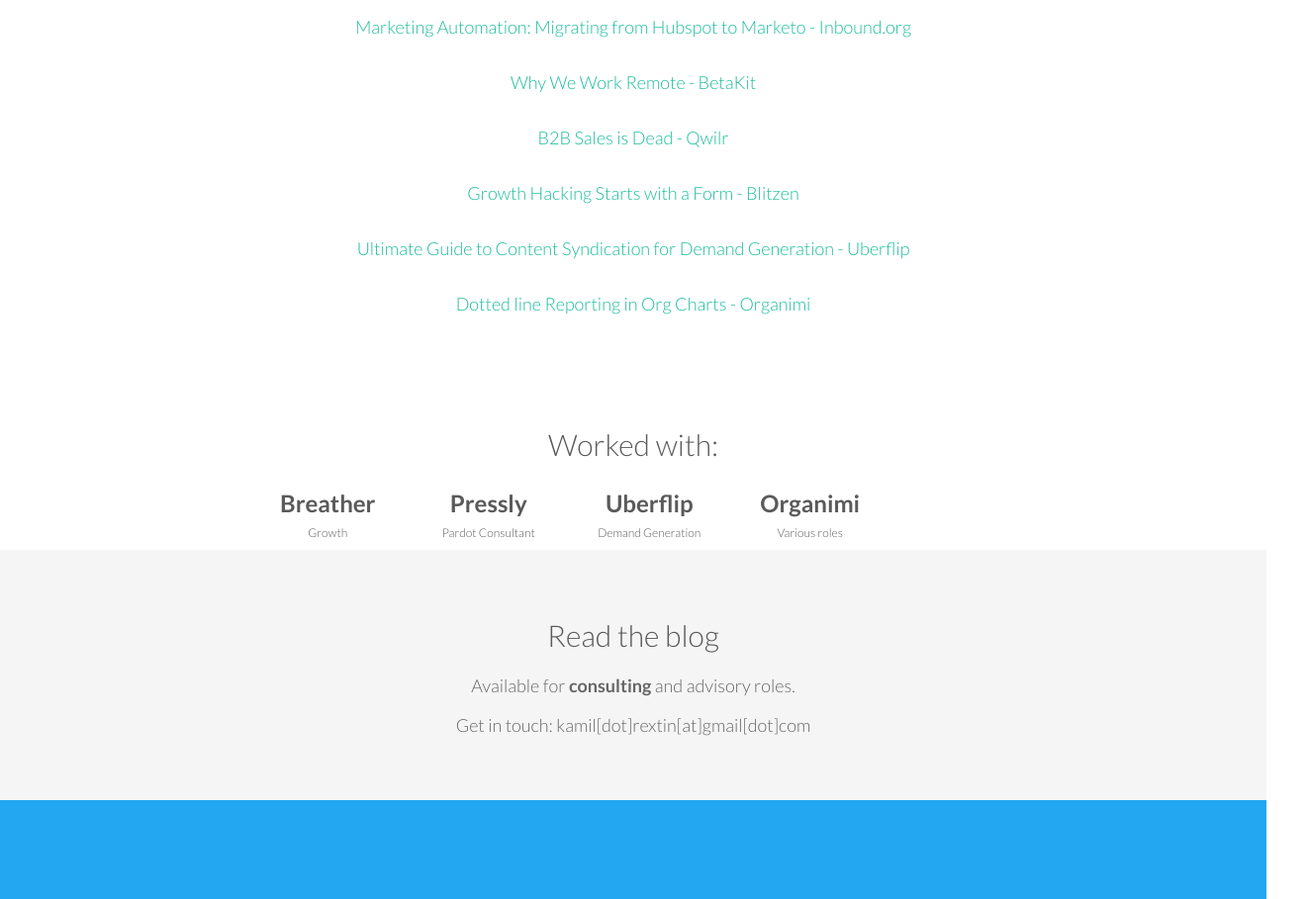
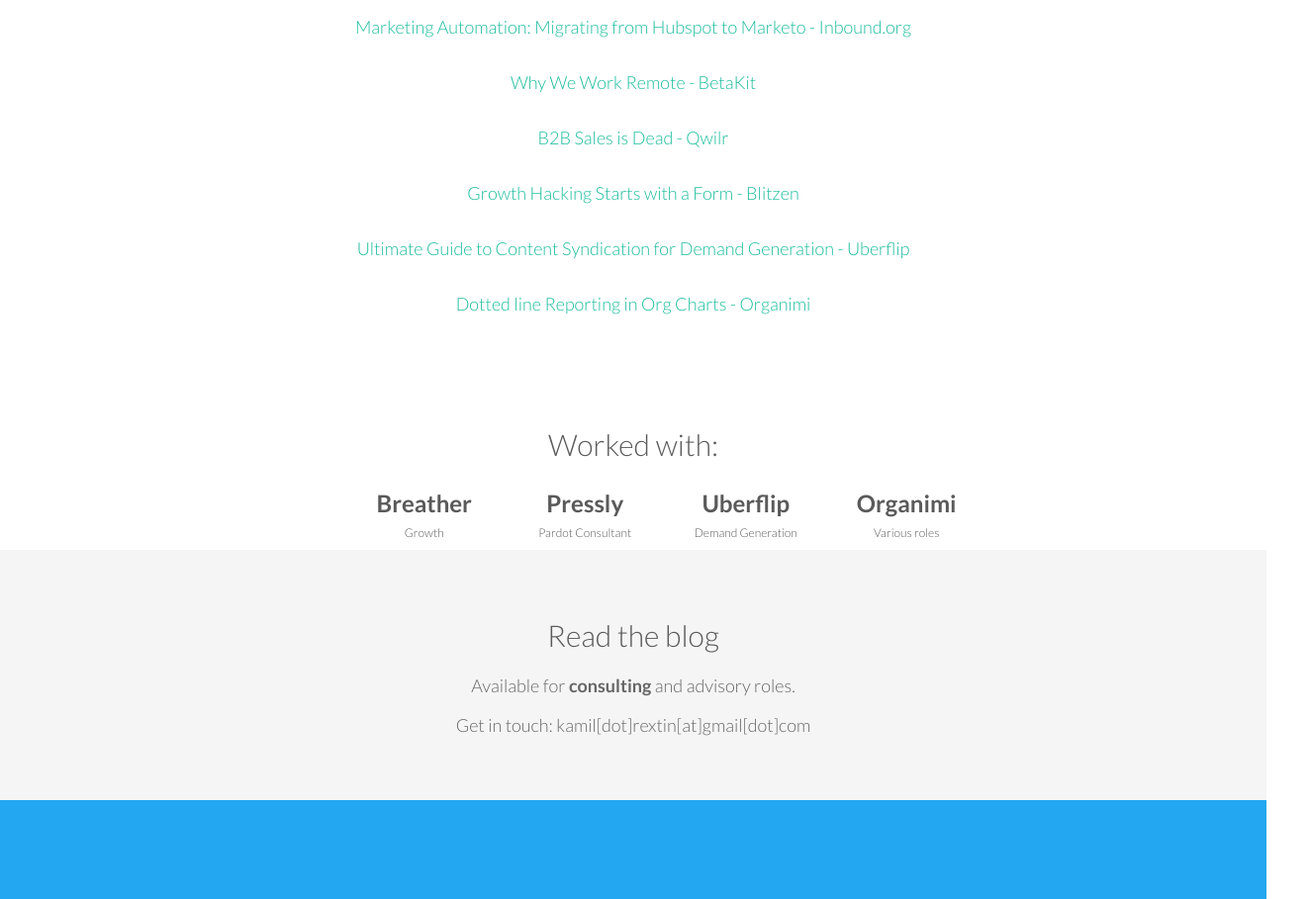
Before and after one commit to kamilrextin/kamilrextin.github.io, a plain HTML site: page index.html in a window 1280 px wide. Shown: the part 880-1789 px from the top of the page at 99% size, 1323 px wide, since content can reach past the window. Drawn offline with Linux system fonts and the light colour scheme.

Commit message:
adjusting off-set-3 class
adjusted off-set in companies div to center it

```diff
--- a/index.html
+++ b/index.html
@@ -76,7 +76,7 @@
     <div class="container">
       <div class="row centered">
       <h2> Worked with: </h2>
-        <div class="col-md-10 col-md-offset-2 centered">
+        <div class="col-md-10 col-md-offset-3 centered">
 
          <!-- <img src="assets/img/logoclient.png" width="200" alt=""> -->
           <div class="row">
```
